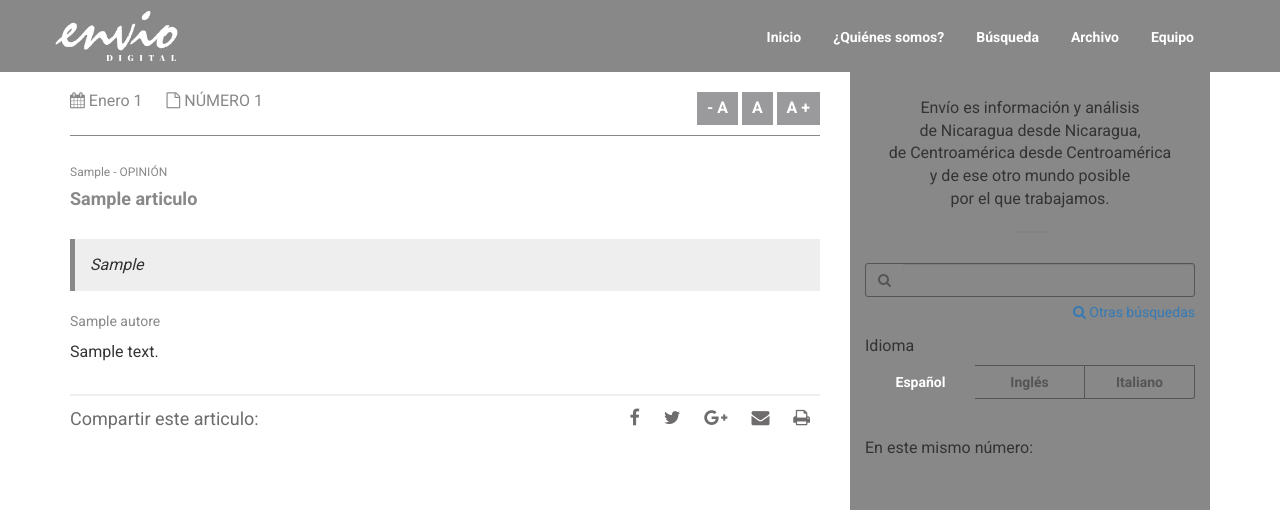
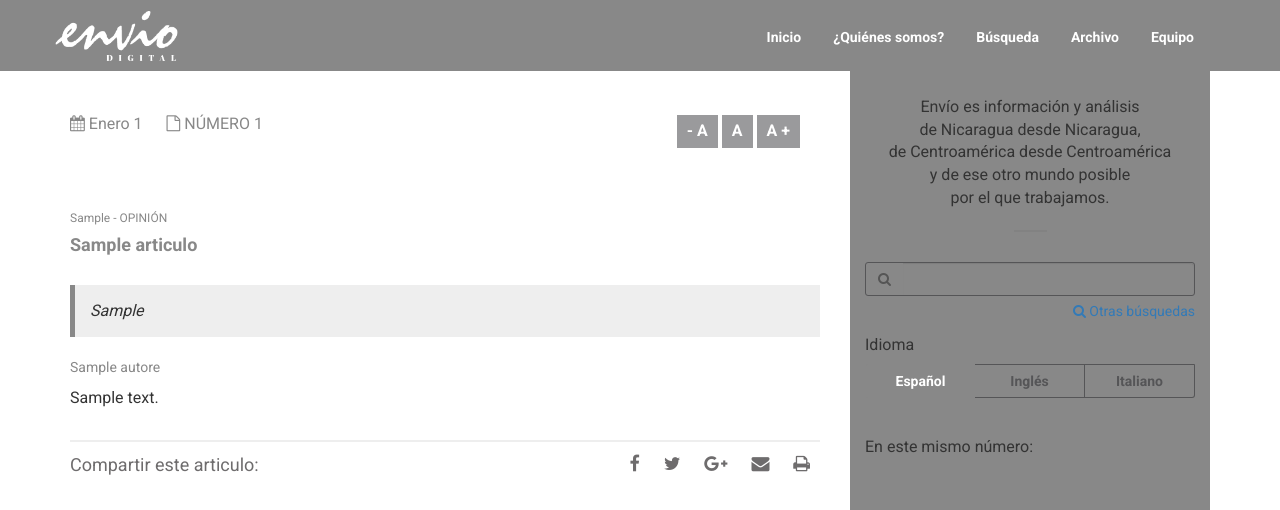
Before and after one commit to CARocha/revistaenvio, a Django app: page /articulo/1/ in a window 1280 px wide. Shown: the top 510 px of the page. Run offline with Django 3.2, Linux system fonts and the light colour scheme; tables that the repository leaves empty hold one stand-in row (values such as "Sample post"); parts of the project's set-up code (start-up, migrations or seed data) failed here and were passed over; some libraries are stand-ins or nearby versions.

Commit message:
cambios envios

```diff
--- a/revistaenvio/global_context.py
+++ b/revistaenvio/global_context.py
@@ -21,6 +21,6 @@ def years_archive(request):
         for en in Revistas.objects.filter(ididioma='es').order_by('-ano').values_list('ano', flat=True):
             years.append((en,en))
         all_year = list(sorted(set(years)))
-        all_year.append(('Escoja un año','Escoja un año'))
+        all_year.append(('Elija un año','Elija un año'))
 
     return {'all_year':all_year, 'ultima':ultima, 'portada':portada}
--- a/static_media/css/main.styl
+++ b/static_media/css/main.styl
@@ -48,8 +48,7 @@ sombras()
 	background-color transparent
 
 
-.revista-actual
-	span
+.revista-actual, .revista-actual span
 		padding-right 20px
 		font-family 'Roboto', sans-serif
 		font-size 16px
@@ -779,6 +778,8 @@ a.back-to-top
 	margin-bottom 25px
 .navbar-envios .navbar-nav>li>a, .navbar-envios .navbar-nav>li.active>a, .navbar-envios .navbar-nav>li>a:focus, .navbar-envios .navbar-nav>li>a:hover
 	color white
+.select-p .form-control
+	width auto
 
 /**************************XS-Device************************************/
 @media (max-width: 767px)
--- a/templates/base.html
+++ b/templates/base.html
@@ -47,9 +47,7 @@
             border-color:   #fbf2f4;
 
         }
-        .revista-actual{
-            border-bottom: 1px solid    #fbf2f4;
-        }
+
         .sidebar, .sm-menu{
             background-color:   #fbf2f4;
         }
--- a/templates/flatpages/default.html
+++ b/templates/flatpages/default.html
@@ -27,9 +27,6 @@
             border-color:   #fbf2f4;
 
         }
-        .revista-actual, .navbar-envios{
-            border-bottom: 1px solid    #fbf2f4;
-        }
         .sidebar, .sm-menu{
             background-color:   #fbf2f4;
         }
--- a/templates/revista/articulos_detail.html
+++ b/templates/revista/articulos_detail.html
@@ -68,9 +68,6 @@
 		hr{
 			border-color: {{ultima_revista.color.color2}};
 
-		}
-		.revista-actual, .navbar-envios{
-			border-bottom: 1px solid {{ultima_revista.color.color2}};
 		}
 		.sidebar, .sm-menu,.articulo-detalle .suscripcion-container{
 			background-color: {{ultima_revista.color.color2}};
--- a/templates/revista/por_autor.html
+++ b/templates/revista/por_autor.html
@@ -49,7 +49,7 @@
         <div class="col-xs-12 col-sm-8 col-md-8 col-lg-8">
             <div class="revista-actual">
 
-                <span class="fa fa-search"> {% trans "Búsqueda por autor:" %}
+                {% trans "Búsqueda por autor:" %}
                     <strong>
                         {% if LANGUAGE_CODE == 'es' %}
                             {{autor_buscado}}
@@ -57,7 +57,7 @@
                             {{autor_buscado.nombre_en}}
                         {% endif %}
                     </strong>
-                </span>
+
             </div>
             <div class="articulos">
                 {% paginate 10 autor_articulos %}
--- a/templates/revista/por_tema.html
+++ b/templates/revista/por_tema.html
@@ -49,7 +49,7 @@
         <div class="col-xs-12 col-sm-8 col-md-8 col-lg-8">
             <div class="revista-actual">
 
-                <span class="fa fa-search"> {% trans "Búsqueda por tema:" %}
+                 {% trans "Búsqueda por tema:" %}
                     <strong>
                         {% if LANGUAGE_CODE == 'es' %}
                             {{tema_buscado}}
@@ -57,7 +57,7 @@
                             {{tema_buscado.tema_en}}
                         {% endif %}
                     </strong>
-                </span>
+
             </div>
             <div class="articulos">
                 {% paginate 10 temas_articulos %}
--- a/templates/revista/por_zona.html
+++ b/templates/revista/por_zona.html
@@ -48,7 +48,7 @@
     <div class="row">
         <div class="col-xs-12 col-sm-8 col-md-8 col-lg-8">
             <div class="revista-actual">
-                <span class="fa fa-search"> {% trans "Búsqueda por zona:" %}
+                 {% trans "Búsqueda por zona:" %}
                     <strong>
                         {% if LANGUAGE_CODE == 'es' %}
                             {{zona_buscado}}
@@ -56,7 +56,7 @@
                             {{zona_buscado.zona_en}}
                         {% endif %}
                     </strong>
-                </span>
+
             </div>
             <div class="articulos">
                 {% paginate 10 zonas_articulos %}
```
Also changed, not shown: templates/revista/busqueda_avanzada.html (+14 -5 lines), static_media/css/main.css.
